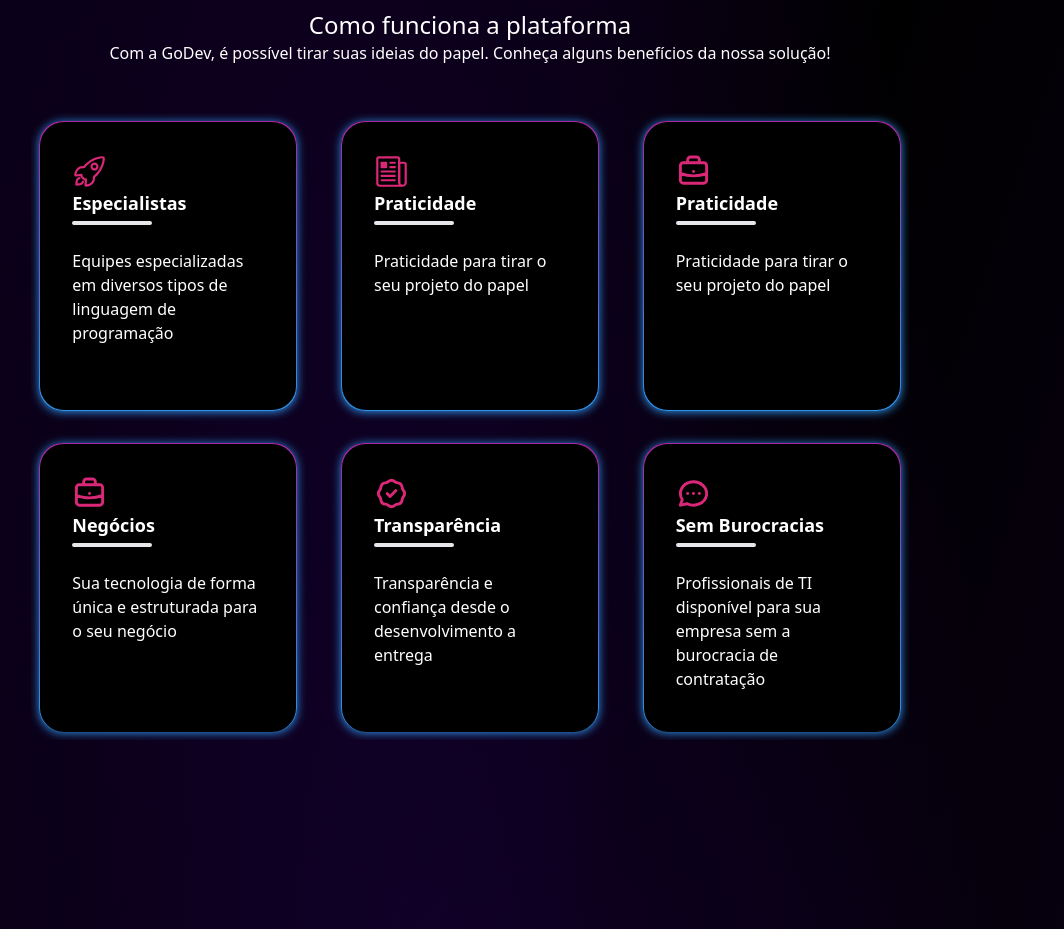
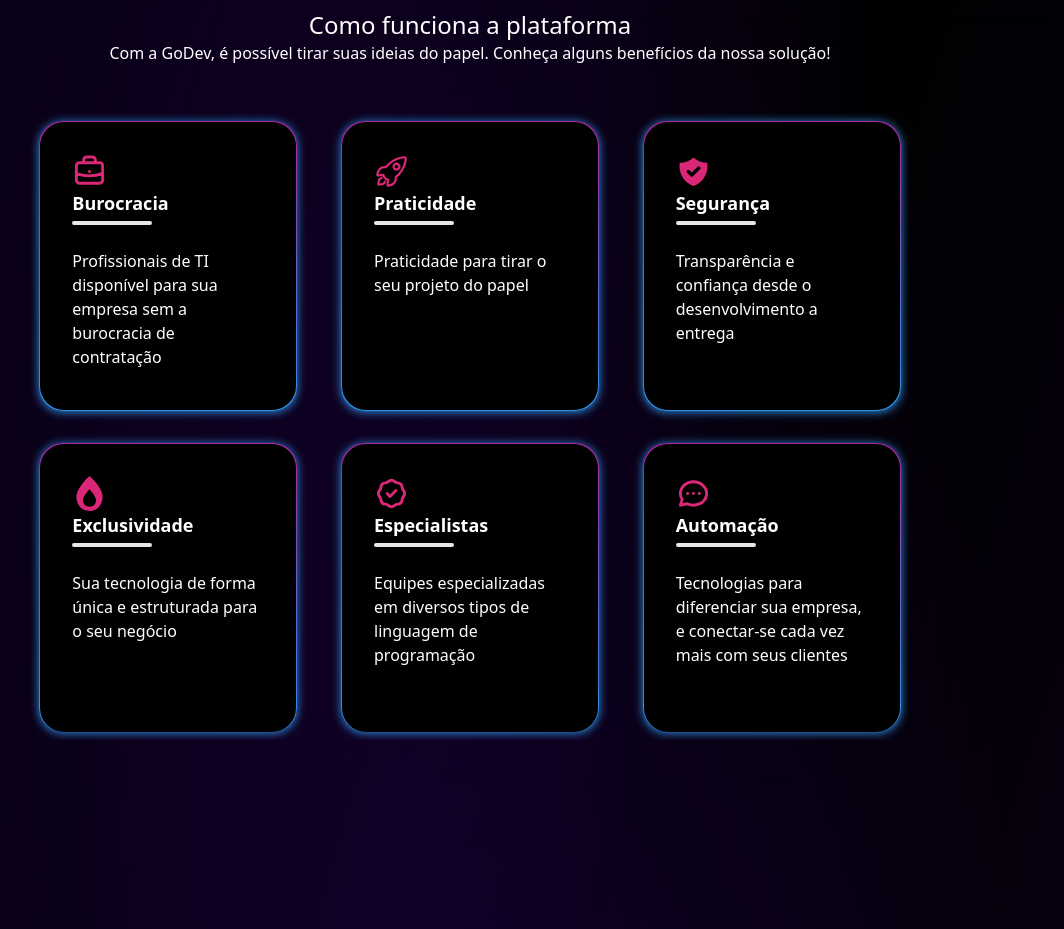
Before and after one commit to GuilhermeSegattoo/inforGerencial-landpage, a Next.js app: page / in a window 1280 px wide. Shown: the part 1000-1929 px from the top of the page, without its empty margins (170-1234 px from the left). Built offline with nearby package versions, Linux system fonts and the light colour scheme.

Commit message:
fix . retornando descrições

```diff
--- a/pages/index.tsx
+++ b/pages/index.tsx
@@ -89,12 +89,12 @@ const Home: NextPage = () => {
                         </div>
                         <div className='flex w-full justify-center px-10 lg:p-0'>
                             <div className='flex gap-x-11 gap-y-8 w-max p-2  mb-5 max-w-4xl overflow-auto lg:grid lg:grid-cols-3' tabIndex={0}>
-                                <Card title='Especialistas' text='Equipes especializadas em diversos tipos de linguagem de programação' icon={<IoRocketOutline size={35} />} />
-                                <Card title='Praticidade' text='Praticidade para tirar o seu projeto do papel' icon={<IoNewspaperOutline size={35} />} />
-                                <Card title='Praticidade' text='Praticidade para tirar o seu projeto do papel' icon={<HiOutlineBriefcase size={35} />} />
-                                <Card title='Negócios' text='Sua tecnologia de forma única e estruturada para o seu negócio' icon={<HiOutlineBriefcase size={35} />} />
-                                <Card title='Transparência' text='Transparência e confiança desde o desenvolvimento a entrega' icon={<HiOutlineBadgeCheck size={35} />} />
-                                <Card title='Sem Burocracias' text='Profissionais de TI disponível para sua empresa sem a burocracia de contratação' icon={<TbMessageCircle size={35} />} />
+                            <Card title='Burocracia' text='Profissionais de TI disponível para sua empresa sem a burocracia de contratação' icon=                   {<HiOutlineBriefcase size={35} />} />
+                                <Card title='Praticidade' text='Praticidade para tirar o seu projeto do papel' icon={<IoRocketOutline size={35} />} />
+                                <Card title='Segurança' text='Transparência e confiança desde o desenvolvimento a entrega' icon={<HiShieldCheck size={35} />} />
+                                <Card title='Exclusividade' text='Sua tecnologia de forma única e estruturada para o seu negócio' icon={<FaBurn size={35} />} />
+                                <Card title='Especialistas' text='Equipes especializadas em diversos tipos de linguagem de programação' icon={<HiOutlineBadgeCheck size={35} />} />
+                                <Card title='Automação' text='Tecnologias para diferenciar sua empresa, e conectar-se cada vez mais com seus clientes' icon={<TbMessageCircle size={35} />} />
                             </div>
                         </div>
                     </section>
```
